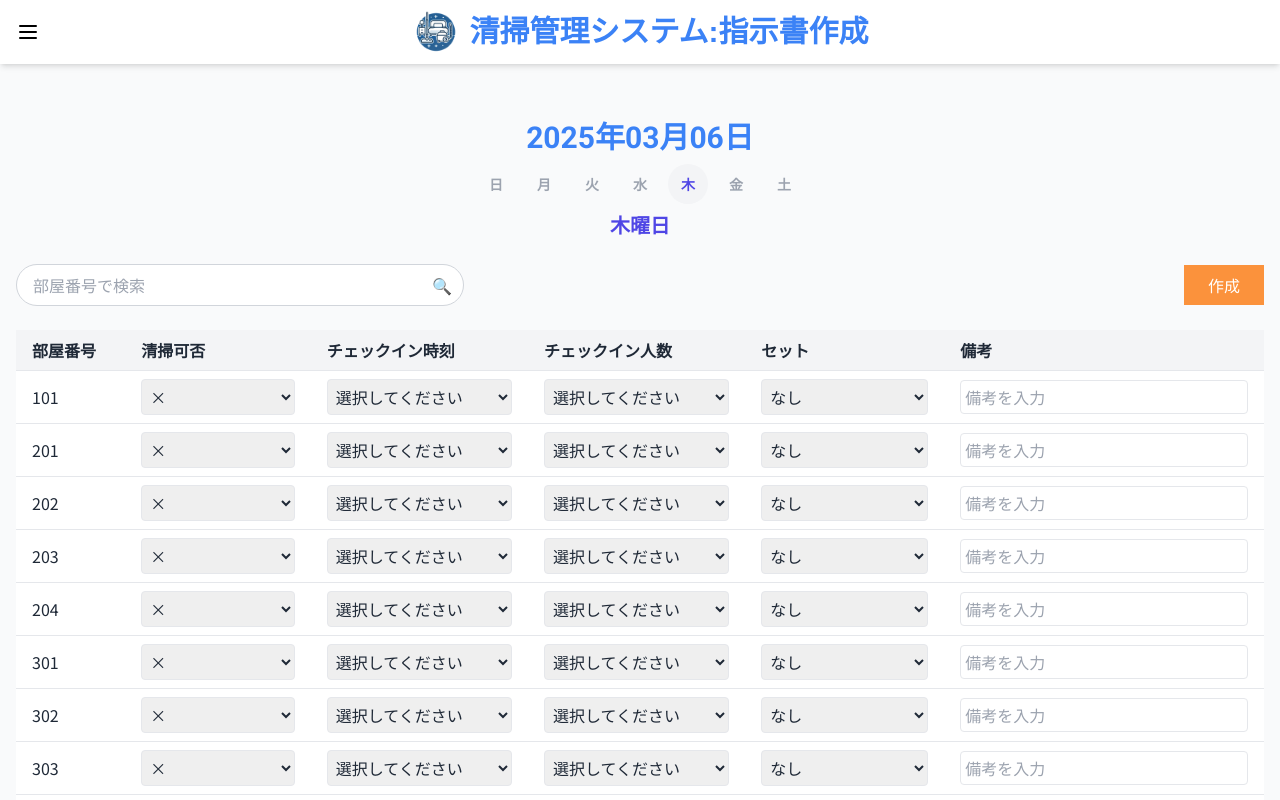
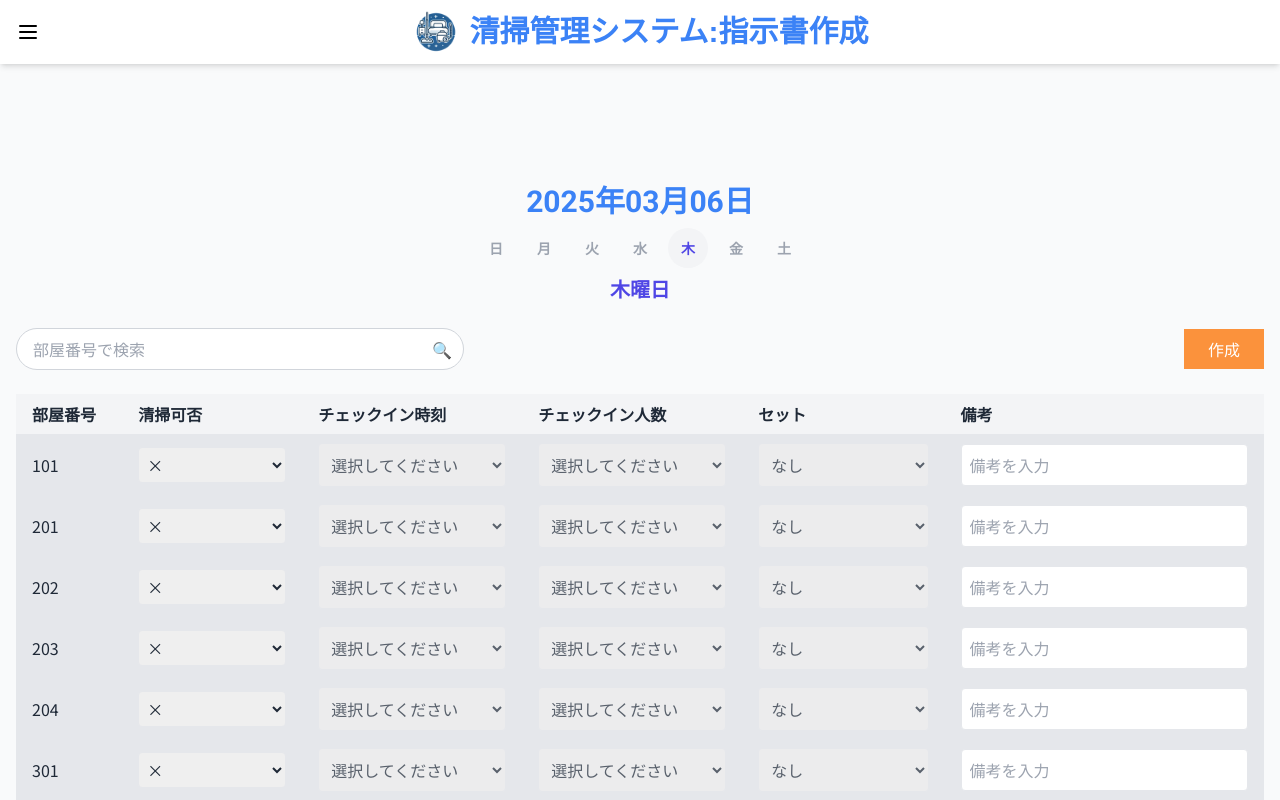
Before and after one commit to Keisuke-MARs/cleaning-management, a Next.js app: page /instructions/create in a window 1280 px wide. Shown: the top 800 px of the page. Built offline with nearby package versions, Linux system fonts and the light colour scheme; a web font is replaced by a local one.

Commit message:
×の時にグレーアウトする

```diff
--- a/src/app/instructions/create/page.tsx
+++ b/src/app/instructions/create/page.tsx
@@ -18,6 +18,8 @@ interface RoomData {
 }
 
 export default function CreateInstruction() {
+    //各部屋の清掃状態を管理
+    const [roomStatus, setRoomStatus] = useState<Record<string, string>>({})
     const [rooms, setRooms] = useState<RoomData[]>([])
     const [searchQuery, setSearchQuery] = useState("")
     const [isMobile, setIsMobile] = useState(false)
@@ -38,6 +40,11 @@ export default function CreateInstruction() {
     // 清掃可否のオプション
     const cleaningStatusOptions = ["〇", "×", "連泊:清掃あり", "連泊:清掃なし"]
 
+    //清掃状態が変更されたときのハンドラ
+    const handleCleaningStatusChange = (roomNumber: string, status: string) => {
+        setRoomStatus((prev) => ({ ...prev, [roomNumber]: status }))
+    }
+
     // レスポンシブ対応の確認
     useEffect(() => {
         const checkMobile = () => {
@@ -52,10 +59,27 @@ export default function CreateInstruction() {
         return () => window.removeEventListener("resize", checkMobile)
     }, [])
 
+    // 初期値として全ての部屋の清掃状態を「×」に設定
+    useEffect(() => {
+        const initialStatuses: Record<string, string> = {}
+
+        for (let floor = 1; floor <= 14; floor++) {
+            const roomCount = floor === 1 ? 1 : floor === 9 || floor === 14 ? 3 : 4
+
+            for (let room = 1; room <= roomCount; room++) {
+                const roomNumber = `${floor}${String(room).padStart(2, "0")}`
+                initialStatuses[roomNumber] = "×"
+            }
+        }
+
+        setRoomStatus(initialStatuses)
+    }, [])
+
     return (
         <div className="min-h-screen flex flex-col bg-gray-50">
             <HeaderWithMenu title="指示書作成" />
-            <main className="flex-1 container mx-auto px-4 py-8 style={{ paddingTop: `${headerHeight + 32}px` }}">
+            <main className="flex-1 container mx-auto px-4 py-8" style={{ paddingTop: `${headerHeight + 32}px` }}>
+                {" "}
                 <DateDisplay />
                 <div className="flex justify-between items-center mb-6">
                     <div className="w-full max-w-md">
@@ -65,7 +89,6 @@ export default function CreateInstruction() {
                         作成
                     </button>
                 </div>
-
                 {/* デスクトップ表示 */}
                 <div className="hidden md:block overflow-x-auto">
                     <table className="w-full bg-white shadow-md rounded-lg">
@@ -87,14 +110,16 @@ export default function CreateInstruction() {
 
                                 return Array.from({ length: roomCount }, (_, room) => {
                                     const roomNumber = `${floorNumber}${String(room + 1).padStart(2, "0")}`
+                                    const isDisabled = roomStatus[roomNumber] === "×"
                                     return (
-                                        <tr
-                                            key={roomNumber}
-                                            className={`border-t ${rooms.find((r) => r.roomNumber === roomNumber)?.cleaningStatus === "×" ? "bg-gray-200" : ""}`}
-                                        >
+                                        <tr key={roomNumber} className={`border-t ${isDisabled ? "bg-gray-200" : ""}`}>
                                             <td className="px-4 py-2">{roomNumber}</td>
                                             <td className="px-4 py-2">
-                                                <select className="w-full p-1 border rounded" defaultValue="×">
+                                                <select
+                                                    className="w-full p-1 border rounded"
+                                                    value={roomStatus[roomNumber] || "〇"}
+                                                    onChange={(e) => handleCleaningStatusChange(roomNumber, e.target.value)}
+                                                >
                                                     {cleaningStatusOptions.map((option) => (
                                                         <option key={option} value={option}>
                                                             {option}
@@ -103,7 +128,8 @@ export default function CreateInstruction() {
                                                 </select>
                                             </td>
                                             <td className="px-4 py-2">
-                                                <select className="w-full p-1 border rounded">
+                                                <select className="w-full p-2 border rounded" disabled={isDisabled}>
+                                                    {" "}
                                                     <option value="">選択してください</option>
                                                     {timeOptions.map((time) => (
                                                         <option key={time} value={time}>
@@ -113,7 +139,8 @@ export default function CreateInstruction() {
                                                 </select>
                                             </td>
                                             <td className="px-4 py-2">
-                                                <select className="w-full p-1 border rounded">
+                                                <select className="w-full p-2 border rounded" disabled={isDisabled}>
+                                                    {" "}
                                                     <option value="">選択してください</option>
                                                     {guestCountOptions.map((count) => (
                                                         <option key={count} value={count}>
@@ -123,7 +150,8 @@ export default function CreateInstruction() {
                                                 </select>
                                             </td>
                                             <td className="px-4 py-2">
-                                                <select className="w-full p-1 border rounded">
+                                                <select className="w-full p-2 border rounded" disabled={isDisabled}>
+                                                    {" "}
                                                     {setTypeOptions.map((type) => (
                                                         <option key={type} value={type}>
                                                             {type}
@@ -132,7 +160,12 @@ export default function CreateInstruction() {
                                                 </select>
                                             </td>
                                             <td className="px-4 py-2">
-                                                <input type="text" className="w-full p-1 border rounded" placeholder="備考を入力" />
+                                                <input
+                                                    type="text"
+                                                    className="w-full p-2 border rounded"
+                                                    placeholder="備考を入力"
+                                                // 備考欄は清掃可否に関わらず入力可能
+                                                />{" "}
                                             </td>
                                         </tr>
                                     )
@@ -141,7 +174,6 @@ export default function CreateInstruction() {
                         </tbody>
                     </table>
                 </div>
-
                 {/* モバイル表示 */}
                 <div className="md:hidden space-y-4">
                     {Array.from({ length: 14 }, (_, floor) => {
@@ -150,17 +182,18 @@ export default function CreateInstruction() {
 
                         return Array.from({ length: roomCount }, (_, room) => {
                             const roomNumber = `${floorNumber}${String(room + 1).padStart(2, "0")}`
+                            const isDisabled = roomStatus[roomNumber] === "×"
                             return (
-                                <div
-                                    key={roomNumber}
-                                    className={`bg-white p-4 rounded-lg shadow ${rooms.find((r) => r.roomNumber === roomNumber)?.cleaningStatus === "×" ? "bg-gray-200" : ""
-                                        }`}
-                                >
+                                <div key={roomNumber} className={`bg-white p-4 rounded-lg shadow ${isDisabled ? "bg-gray-200" : ""}`}>
                                     <div className="font-bold text-lg mb-2">部屋 {roomNumber}</div>
                                     <div className="space-y-3">
                                         <div>
                                             <label className="block text-sm font-medium mb-1">清掃可否</label>
-                                            <select className="w-full p-2 border rounded" defaultValue="〇">
+                                            <select
+                                                className="w-full p-2 border rounded"
+                                                value={roomStatus[roomNumber] || "〇"}
+                                                onChange={(e) => handleCleaningStatusChange(roomNumber, e.target.value)}
+                                            >
                                                 {cleaningStatusOptions.map((option) => (
                                                     <option key={option} value={option}>
                                                         {option}
@@ -170,7 +203,7 @@ export default function CreateInstruction() {
                                         </div>
                                         <div>
                                             <label className="block text-sm font-medium mb-1">チェックイン時刻</label>
-                                            <select className="w-full p-2 border rounded">
+                                            <select className="w-full p-2 border rounded" disabled={isDisabled}>
                                                 <option value="">選択してください</option>
                                                 {timeOptions.map((time) => (
                                                     <option key={time} value={time}>
@@ -181,7 +214,7 @@ export default function CreateInstruction() {
                                         </div>
                                         <div>
                                             <label className="block text-sm font-medium mb-1">チェックイン人数</label>
-                                            <select className="w-full p-2 border rounded">
+                                            <select className="w-full p-2 border rounded" disabled={isDisabled}>
                                                 <option value="">選択してください</option>
                                                 {guestCountOptions.map((count) => (
                                                     <option key={count} value={count}>
@@ -192,7 +225,7 @@ export default function CreateInstruction() {
                                         </div>
                                         <div>
                                             <label className="block text-sm font-medium mb-1">セット</label>
-                                            <select className="w-full p-2 border rounded">
+                                            <select className="w-full p-2 border rounded" disabled={isDisabled}>
                                                 <option value="">選択してください</option>
                                                 {setTypeOptions.map((type) => (
                                                     <option key={type} value={type}>
@@ -203,7 +236,12 @@ export default function CreateInstruction() {
                                         </div>
                                         <div>
                                             <label className="block text-sm font-medium mb-1">備考</label>
-                                            <input type="text" className="w-full p-2 border rounded" placeholder="備考を入力" />
+                                            <input
+                                                type="text"
+                                                className="w-full p-2 border rounded"
+                                                placeholder="備考を入力"
+                                            // 備考欄は清掃可否に関わらず入力可能
+                                            />
                                         </div>
                                     </div>
                                 </div>
```
